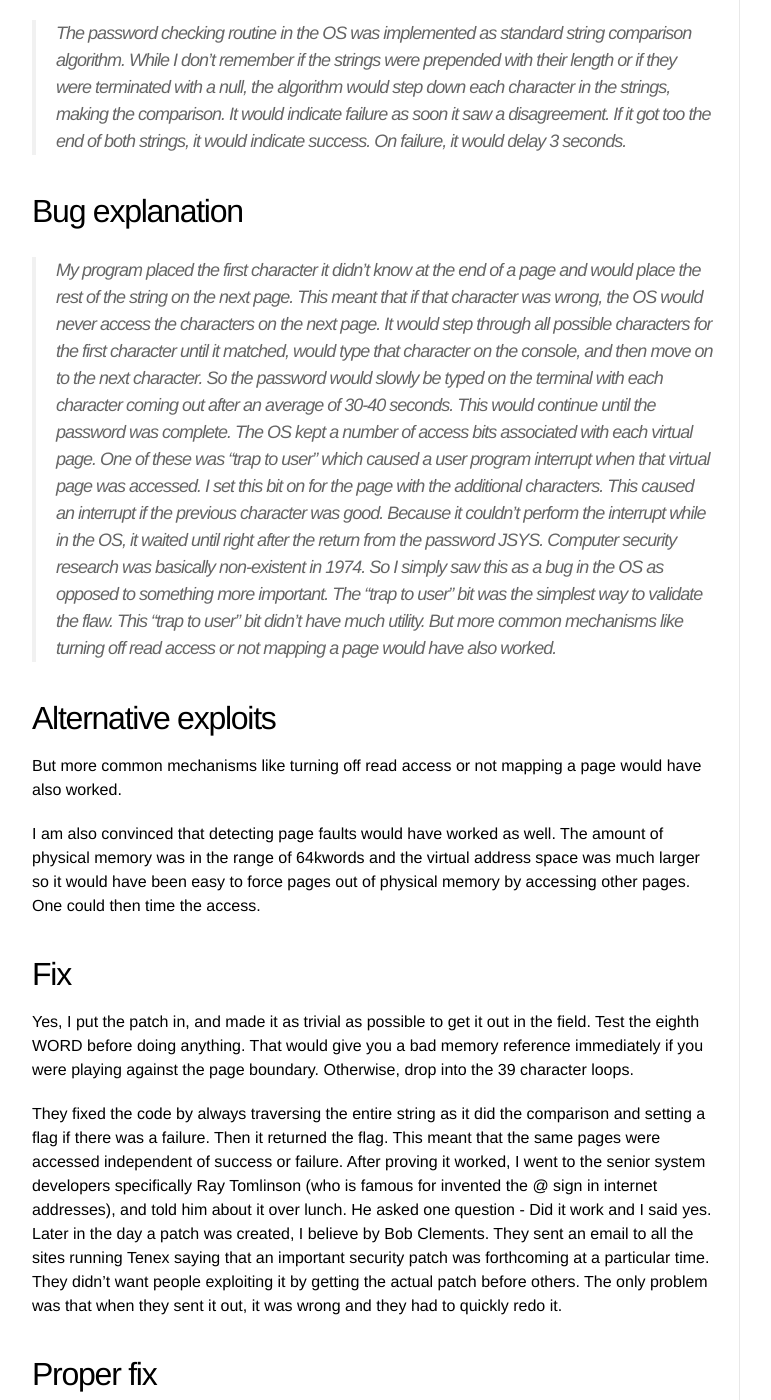
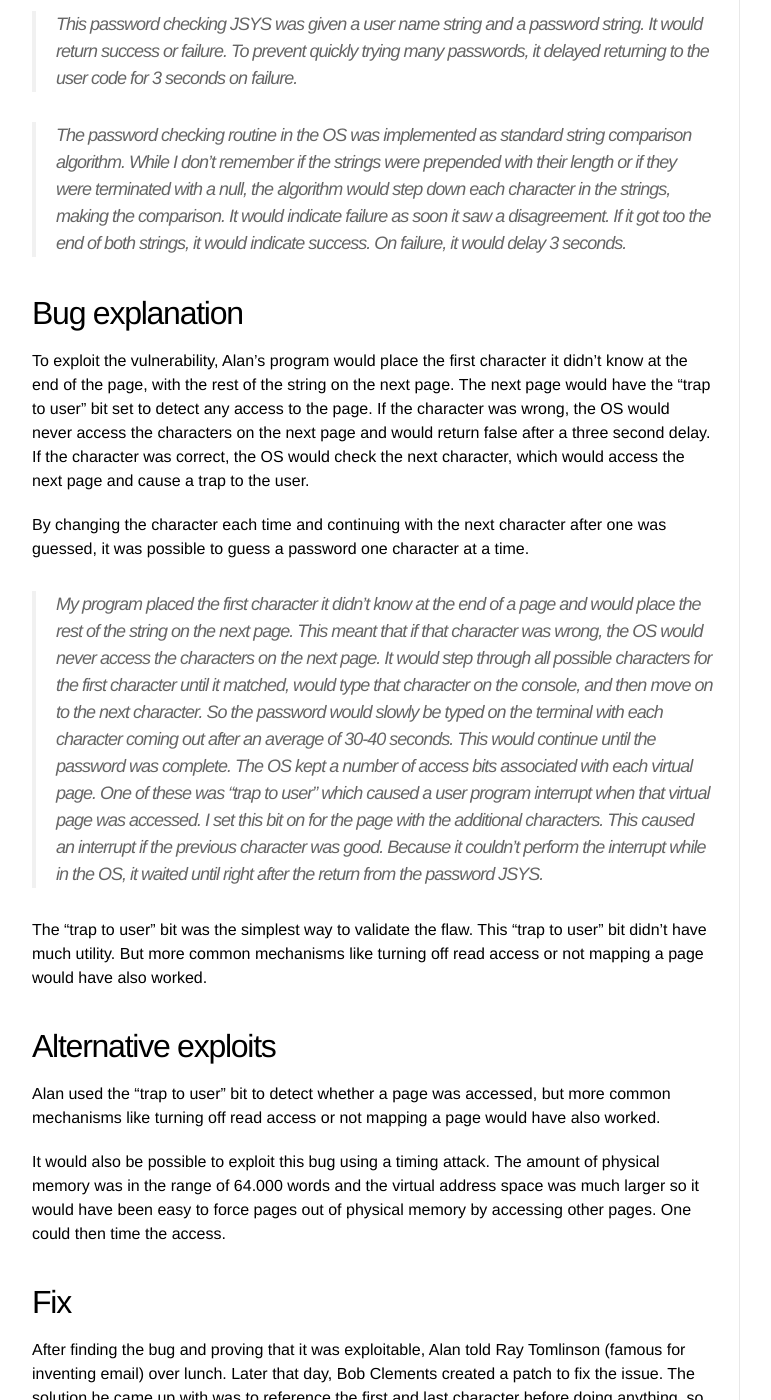
Before and after one commit to Sjord/Sjord.github.io, a Jekyll site: the page built from _posts/2016-09-21-tenex-password-bug.md, in a window 1280 px wide and 1400 px high, scrolled down 2049 px. Shown: the whole window, without its empty margins (108-879 px from the left). Built offline with Jekyll 4.4.1, drawn with Linux system fonts in a browser that asks for light colours; some of the changed text lies outside the part shown.

Commit message:
Write out some paragraphs

```diff
--- a/_posts/2016-09-21-tenex-password-bug.md
+++ b/_posts/2016-09-21-tenex-password-bug.md
@@ -45,6 +45,8 @@
 had was viewed skeptically in many quarters
 within DEC.
 
+The OS kept a number of access bits associated with each virtual page. One of these was "trap to user" which caused a user program interrupt when that virtual page was accessed. This "trap to user" bit didn't have much utility.
+
 ## Password checking introduction
 
 Like many modern systems, Tenex supported multiple users that could authenticate themselves with passwords. Unlike modern systems, there was a system call available to check other users passwords.
@@ -55,45 +57,48 @@
 
 ## Bug explanation
 
+To exploit the vulnerability, Alan's program would place the first character it didn't know at the end of the page, with the rest of the string on the next page. The next page would have the "trap to user" bit set to detect any access to the page. If the character was wrong, the OS would never access the characters on the next page and would return false after a three second delay. If the character was correct, the OS would check the next character, which would access the next page and cause a trap to the user.
+
+By changing the character each time and continuing with the next character after one was guessed, it was possible to guess a password one character at a time.
+
 >  My program placed the first character it didn't know at the end of a page and would place the rest of the string on the next page. This meant that if that character was wrong, the OS would never access the characters on the next page. It would step through all possible characters for the first character until it matched, would type that character on the console, and then move on to the next character. So the password would slowly be typed on the terminal with each character coming out after an average of 30-40 seconds. This would continue until the password was complete.
 The OS kept a number of access bits associated with each virtual page. One of these was "trap to user" which caused a user program interrupt when that virtual page was accessed. I set this bit on for the page with the additional characters. This caused an interrupt if the previous character was good. Because it couldn't perform the interrupt while in the OS, it waited until right after the return from the password JSYS.
-Computer security research was basically non-existent in 1974. So I simply saw this as a bug in the OS as opposed to something more important. The "trap to user" bit was the simplest way to validate the flaw. This "trap to user" bit didn't have much utility. But more common mechanisms like turning off read access or not mapping a page would have also worked.
+
+The "trap to user" bit was the simplest way to validate the flaw. This "trap to user" bit didn't have much utility. But more common mechanisms like turning off read access or not mapping a page would have also worked.
 
 ## Alternative exploits
 
-But more common mechanisms like turning off read access or not mapping a page would have also worked.
+Alan used the "trap to user" bit to detect whether a page was accessed, but more common mechanisms like turning off read access or not mapping a page would have also worked.
 
-I am also convinced that detecting page faults would have worked as well. The amount of physical memory was in the range of 64kwords and the virtual address space was much larger so it would have been easy to force pages out of physical memory by accessing other pages. One could then time the access.
+It would also be possible to exploit this bug using a timing attack. The amount of physical memory was in the range of 64.000 words and the virtual address space was much larger so it would have been easy to force pages out of physical memory by accessing other pages. One could then time the access.
 
 ## Fix
 
- Yes, I put the patch in, and made it as trivial as possible to get it out in the
-field.  Test the eighth WORD before doing anything.  That would give you a bad memory reference immediately if you were playing against the page
-boundary.  Otherwise, drop into the 39 character loops.
+After finding the bug and proving that it was exploitable, Alan told Ray Tomlinson (famous for inventing email) over lunch. Later that day, Bob Clements created a patch to fix the issue. The solution he came up with was to reference the first and last character before doing anything, so that page access no longer depended on the password:
 
- They fixed the code by always traversing the entire string as it did the comparison and setting a flag if there was a failure. Then it returned the flag. This meant that the same pages were accessed independent of success or failure.
-After proving it worked, I went to the senior system developers specifically Ray Tomlinson (who is famous for invented the @ sign in internet addresses), and told him about it over lunch. He asked one question - Did it work and I said yes. Later in the day a patch was created, I believe by Bob Clements. They sent an email to all the sites running Tenex saying that an important security patch was forthcoming at a particular time. They didn't want people exploiting it by getting the actual patch before others. The only problem was that when they sent it out, it was wrong and they had to quickly redo it.
+> I put the patch in, and made it as trivial as possible to get it out in the
+field.  Test the eighth WORD before doing anything.  That would give you a bad memory reference immediately if you were playing against the page boundary.  Otherwise, drop into the 39 character loops.
+
+## Release procedure
+
+In 1974 there was no responsible disclosure yet and not many companies had experience with fixing security bugs. "Computer security research was basically non-existent in 1974. So I simply saw this as a bug in the OS as opposed to something more important.", writes Alan. Even so, BBN took care that all sites running Tenex would receive the patch at approximately the same time. "They sent an email to all the sites running Tenex saying that an important security patch was forthcoming at a particular time. They didn't want people exploiting it by getting the actual patch before others." At that time there would be between a dozen and two dozen sites with Tenex machines.
 
 ## Proper fix
 
- a day or so later, someone realized that relying on keeping plaintext copies of
-passwords in the system files was not a smart thing to do.  So we created
-encrypted passwords.  (Dunno if we were the first.)
+The behavior of the password check could no longer be determined from the page accesses with the fix Bob Clements put in. However, developers at BBN soon became aware that storing passwords in plaintext was not very secure to begin with. Bob writes, "A day or so later, someone realized that relying on keeping plaintext copies of passwords in the system files was not a smart thing to do.  So we created encrypted passwords."
 
-
-We encrypted the passwords so you had to compare the encrypted form
+"We encrypted the passwords so you had to compare the encrypted form
 of the password with the pre-stored version of the encrypted password.
 At no point was the un-encrypted password in memory except briefly
 when you first created the password and then briefly when you threw the
-plaintext up against the encrypted version.  This was a lot like modern Unix.
+plaintext up against the encrypted version.  This was a lot like modern Unix."
 
-Bob Thomas did the encryption code.  I did the coding to allow either the
+"Bob Thomas did the encryption code.  I did the coding to allow either the
 plaintext or the crypto to be checked, stored in the same 8-word system
 form of the text.  I distinguished the two forms by checking to see whether
 a 7-bit character pointer (plaintext) was being tried or a 36-bit pointer
 (crypto) version was in the official file.  This allowed people some time to
-switch over.  Or not, if the 7-bit was OK and nobody had to change
-all at once.
+switch over.  Or not, if the 7-bit was OK and nobody had to change all at once."
 
 ## Conclusion
 
```
